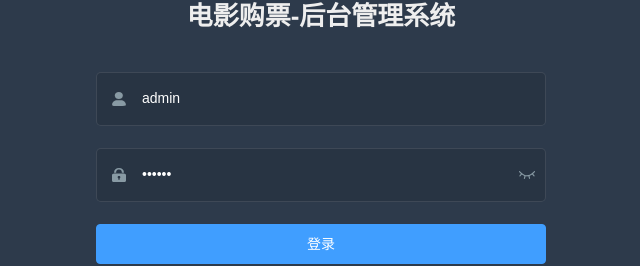
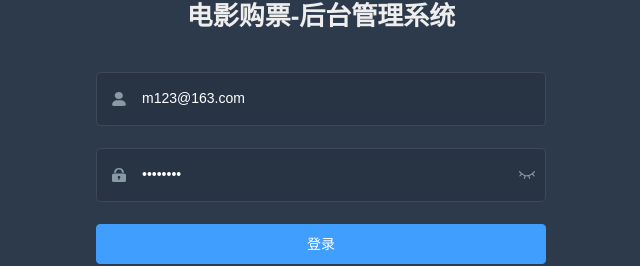
Before and after one commit to WallofWonder/movie-admin, a Vue app: page /#/login in a window 1280 px wide. Shown: the part 158-424 px from the top of the page, without its empty margins (319-959 px from the left). Built offline with nearby package versions, Linux system fonts and the light colour scheme.

Commit message:
实现登录

```diff
--- a/mock/user.js
+++ b/mock/user.js
@@ -35,7 +35,7 @@ export default [
       // mock error
       if (!token) {
         return {
-          code: 60204,
+          code: 400,
           message: 'Account and password are incorrect.'
         }
       }
@@ -58,7 +58,7 @@ export default [
       // mock error
       if (!info) {
         return {
-          code: 50008,
+          code: 500,
           message: 'Login failed, unable to get user details.'
         }
       }
--- a/src/api/user.js
+++ b/src/api/user.js
@@ -2,17 +2,15 @@ import request from '@/utils/request'
 
 export function login(data) {
   return request({
-    url: '/vue-admin-template/user/login',
-    method: 'post',
-    data
+    url: 'http://localhost:8888/user/login?email=' + data.email + '&pwd=' + data.pwd,
+    method: 'post'
   })
 }
 
 export function getInfo(token) {
   return request({
-    url: '/vue-admin-template/user/info',
-    method: 'get',
-    params: { token }
+    url: 'http://localhost:8888/user/info?email=' + token,
+    method: 'get'
   })
 }
 
--- a/src/layout/components/Navbar.vue
+++ b/src/layout/components/Navbar.vue
@@ -13,17 +13,11 @@
         <el-dropdown-menu slot="dropdown" class="user-dropdown">
           <router-link to="/">
             <el-dropdown-item>
-              Home
+              首页
             </el-dropdown-item>
           </router-link>
-          <a target="_blank" href="https://github.com/PanJiaChen/vue-admin-template/">
-            <el-dropdown-item>Github</el-dropdown-item>
-          </a>
-          <a target="_blank" href="https://panjiachen.github.io/vue-element-admin-site/#/">
-            <el-dropdown-item>Docs</el-dropdown-item>
-          </a>
           <el-dropdown-item divided @click.native="logout">
-            <span style="display:block;">Log Out</span>
+            <span style="display:block;">退出</span>
           </el-dropdown-item>
         </el-dropdown-menu>
       </el-dropdown>
--- a/src/store/modules/user.js
+++ b/src/store/modules/user.js
@@ -30,13 +30,18 @@ const mutations = {
 const actions = {
   // user login
   login({ commit }, userInfo) {
-    const { username, password } = userInfo
+    const { email, pwd } = userInfo
     return new Promise((resolve, reject) => {
-      login({ username: username.trim(), password: password }).then(response => {
+      login({ email: email, pwd: pwd }).then(response => {
+        console.log('login response：')
+        console.log(response)
+        if (response.code !== 200) {
+          resolve(response)
+        }
         const { data } = response
         commit('SET_TOKEN', data.token)
         setToken(data.token)
-        resolve()
+        resolve(response)
       }).catch(error => {
         reject(error)
       })
@@ -45,6 +50,7 @@ const actions = {
 
   // get user info
   getInfo({ commit, state }) {
+    console.log(state)
     return new Promise((resolve, reject) => {
       getInfo(state.token).then(response => {
         const { data } = response
@@ -53,10 +59,10 @@ const actions = {
           reject('Verification failed, please Login again.')
         }
 
-        const { name, avatar } = data
+        const { username, headPic } = data
 
-        commit('SET_NAME', name)
-        commit('SET_AVATAR', avatar)
+        commit('SET_NAME', username)
+        commit('SET_AVATAR', headPic)
         resolve(data)
       }).catch(error => {
         reject(error)
--- a/src/utils/validate.js
+++ b/src/utils/validate.js
@@ -15,6 +15,5 @@ export function isExternal(path) {
  * @returns {Boolean}
  */
 export function validUsername(str) {
-  const valid_map = ['admin', 'editor']
-  return valid_map.indexOf(str.trim()) >= 0
+  return str.trim().length > 0
 }
--- a/src/views/login/index.vue
+++ b/src/views/login/index.vue
@@ -12,8 +12,8 @@
         </span>
         <el-input
           ref="username"
-          v-model="loginForm.username"
-          placeholder="Username"
+          v-model="loginForm.email"
+          placeholder="邮箱"
           name="username"
           type="text"
           tabindex="1"
@@ -28,9 +28,9 @@
         <el-input
           :key="passwordType"
           ref="password"
-          v-model="loginForm.password"
+          v-model="loginForm.pwd"
           :type="passwordType"
-          placeholder="Password"
+          placeholder="密码"
           name="password"
           tabindex="2"
           auto-complete="on"
@@ -55,26 +55,26 @@ export default {
   data() {
     const validateUsername = (rule, value, callback) => {
       if (!validUsername(value)) {
-        callback(new Error('Please enter the correct user name'))
+        callback(new Error('请输入正确的邮箱'))
       } else {
         callback()
       }
     }
     const validatePassword = (rule, value, callback) => {
       if (value.length < 6) {
-        callback(new Error('The password can not be less than 6 digits'))
+        callback(new Error('密码长度至少6位'))
       } else {
         callback()
       }
     }
     return {
       loginForm: {
-        username: 'admin',
-        password: '111111'
+        email: 'm123@163.com',
+        pwd: '12345678'
       },
       loginRules: {
-        username: [{ required: true, trigger: 'blur', validator: validateUsername }],
-        password: [{ required: true, trigger: 'blur', validator: validatePassword }]
+        email: [{ required: true, trigger: 'blur', validator: validateUsername }],
+        pwd: [{ required: true, trigger: 'blur', validator: validatePassword }]
       },
       loading: false,
       passwordType: 'password',
```
